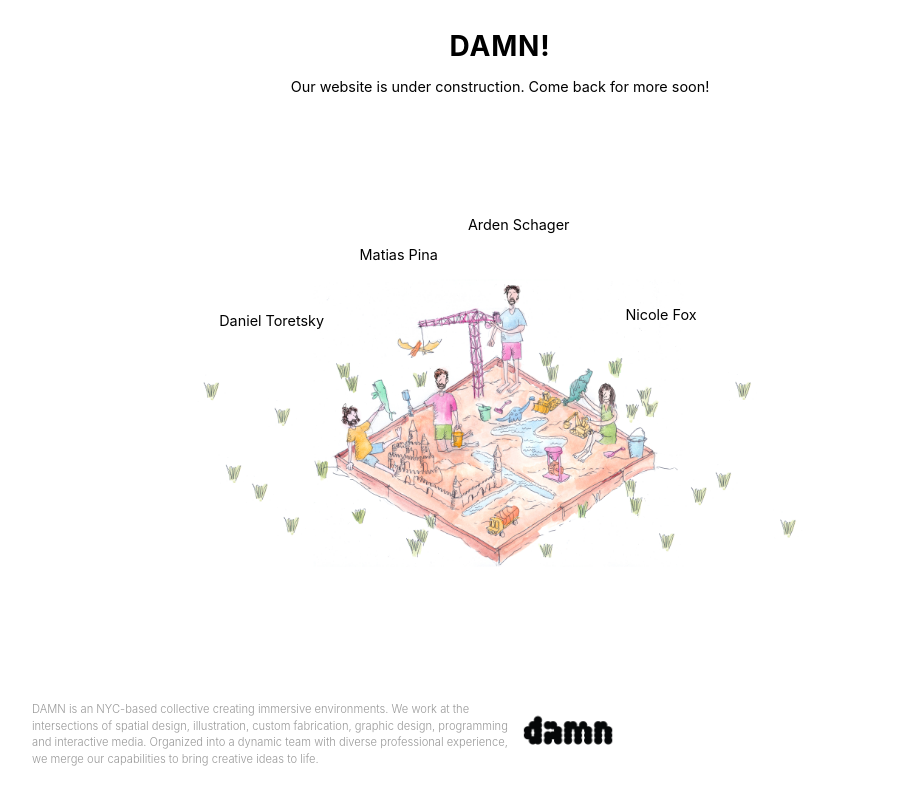
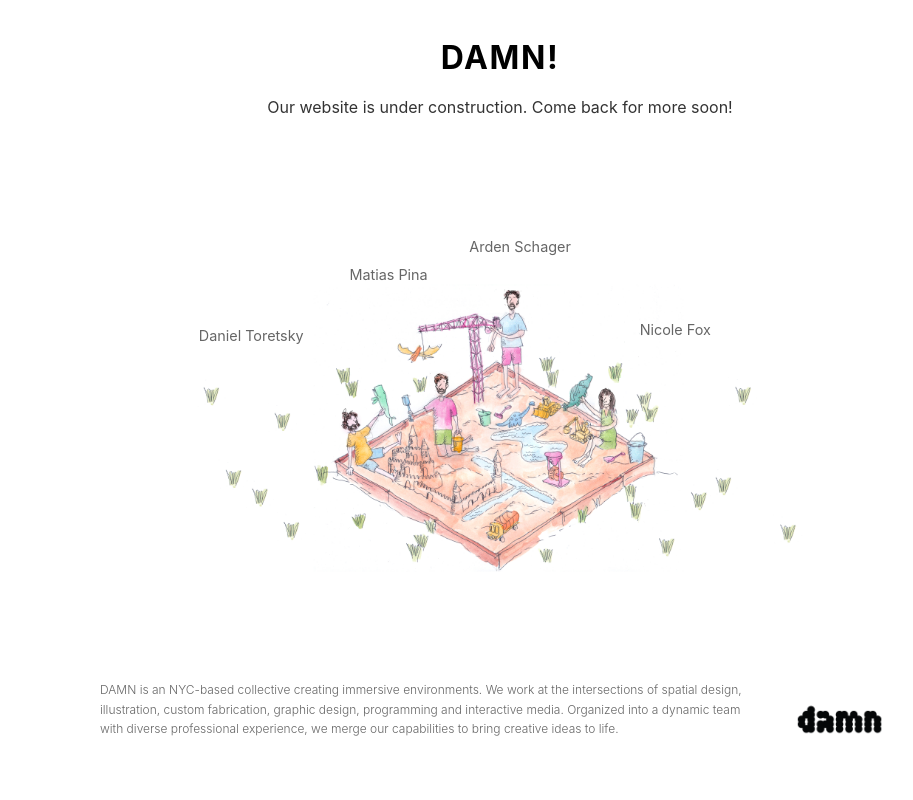
Before and after one commit to ardenschager/damn-studio, a plain HTML site: page index.html in a window 1280 px wide. Shown: the whole page, without its empty margins (140-1053 px from the left). Drawn offline with Linux system fonts and the light colour scheme.

Commit message:
format changes

```diff
--- a/index.html
+++ b/index.html
@@ -16,8 +16,8 @@
             background-color: #ffffff;
             color: #000000;
             line-height: 1.6;
-            padding: 1.5rem 2rem 1rem;
-            max-width: 1000px;
+            padding: 2rem 3rem 1.5rem;
+            max-width: 1100px;
             margin: 0 auto;
             min-height: 100vh;
             display: flex;
@@ -31,18 +31,19 @@
         }
 
         h1 {
-            font-size: 1.75rem;
+            font-size: 2rem;
             font-weight: 700;
-            letter-spacing: 0.05rem;
-            margin-bottom: 0.5rem;
+            letter-spacing: 0.1rem;
+            margin-bottom: 0.75rem;
         }
 
         .tagline {
-            font-size: 0.9rem;
-            line-height: 1.4;
+            font-size: 1rem;
+            line-height: 1.5;
             max-width: 750px;
-            margin: 0 auto 0.5rem;
+            margin: 0 auto 1rem;
             font-weight: 400;
+            color: #333;
         }
 
         .image-container {
@@ -75,7 +76,7 @@
         }
 
         .team-member a {
-            color: #000000;
+            color: #666;
             text-decoration: none;
             font-size: 0.9rem;
             font-weight: 400;
@@ -85,7 +86,7 @@
         }
 
         .team-member a:hover {
-            border-bottom: 1px solid #000000;
+            border-bottom: 1px solid #666;
         }
 
         /* Triangle formation: Arden at top (bridge), Daniel left, Matias middle-left, Nicole right */
@@ -111,33 +112,36 @@
         }
 
         footer {
-            position: relative;
-            text-align: left;
+            display: flex;
+            align-items: flex-start;
+            gap: 2rem;
             padding: 0.5rem 0 1rem;
-            margin-top: 0;
-            max-width: 600px;
+            margin: 0 auto;
+            max-width: 800px;
         }
 
         footer p {
-            font-size: 0.7rem;
+            font-size: 0.75rem;
             font-weight: 300;
-            line-height: 1.5;
-            color: #999;
+            line-height: 1.6;
+            color: #666;
             margin-bottom: 0;
-            padding-right: 120px;
+            flex: 4;
         }
 
         .logo {
-            position: absolute;
-            top: 0;
-            right: 0;
-            height: 5rem;
-            width: auto;
+            flex: 1;
+            height: auto;
+            width: 100%;
+            max-width: 120px;
+            min-width: 120px;
+            object-fit: contain;
+            margin-top: 0.25rem;
         }
 
         @media (max-width: 768px) {
             body {
-                padding: 0rem 1rem;
+                padding: 1rem 1.5rem;
             }
 
             h1 {
@@ -152,8 +156,19 @@
                 font-size: 0.7rem;
             }
 
+            footer {
+                flex-direction: column;
+                gap: 1rem;
+                max-width: 100%;
+            }
+
+            footer p {
+                font-size: 0.7rem;
+            }
+
             .logo {
-                font-size: 2rem;
+                max-width: 80px;
+                align-self: flex-start;
             }
         }
     </style>
```
Also changed, not shown: 1 other file.
